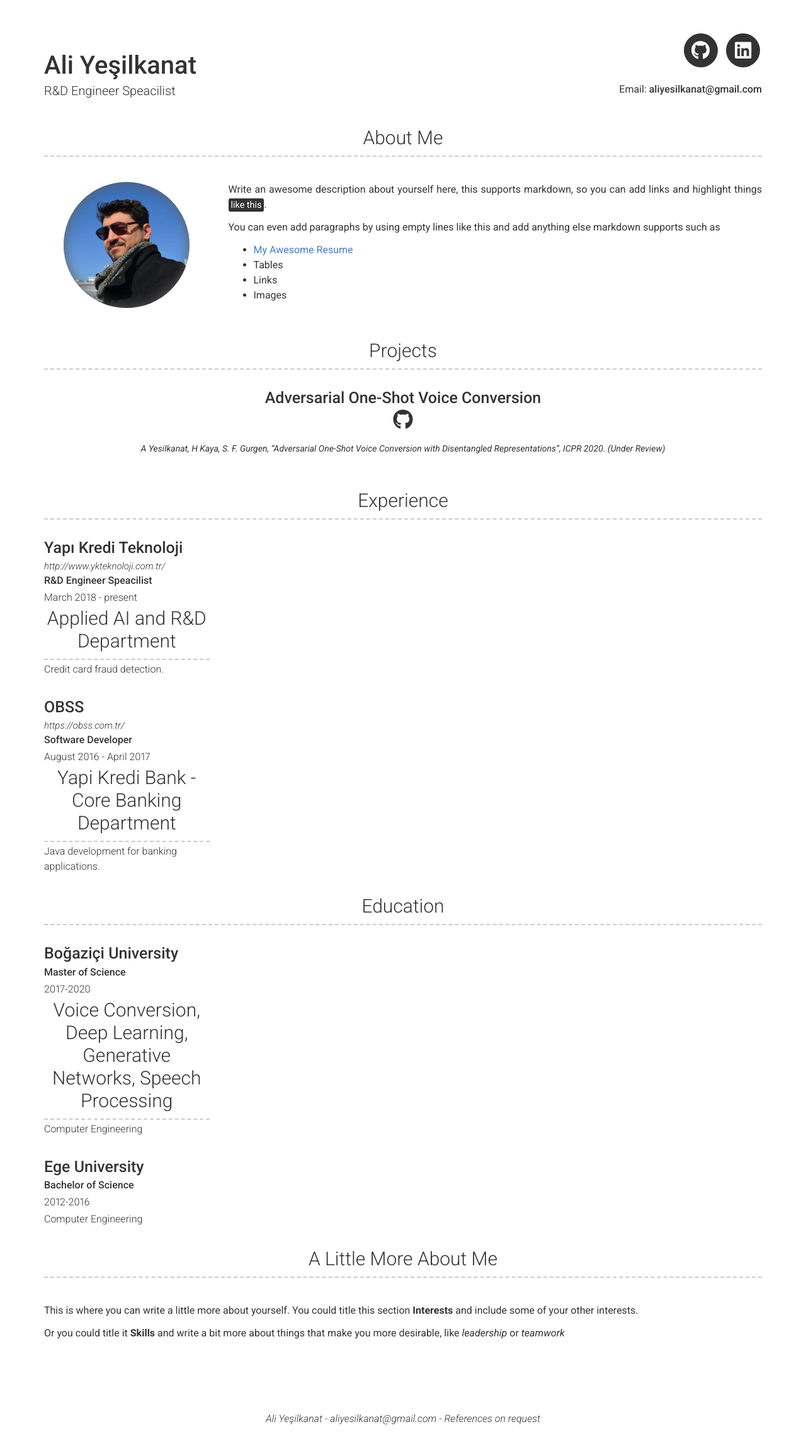
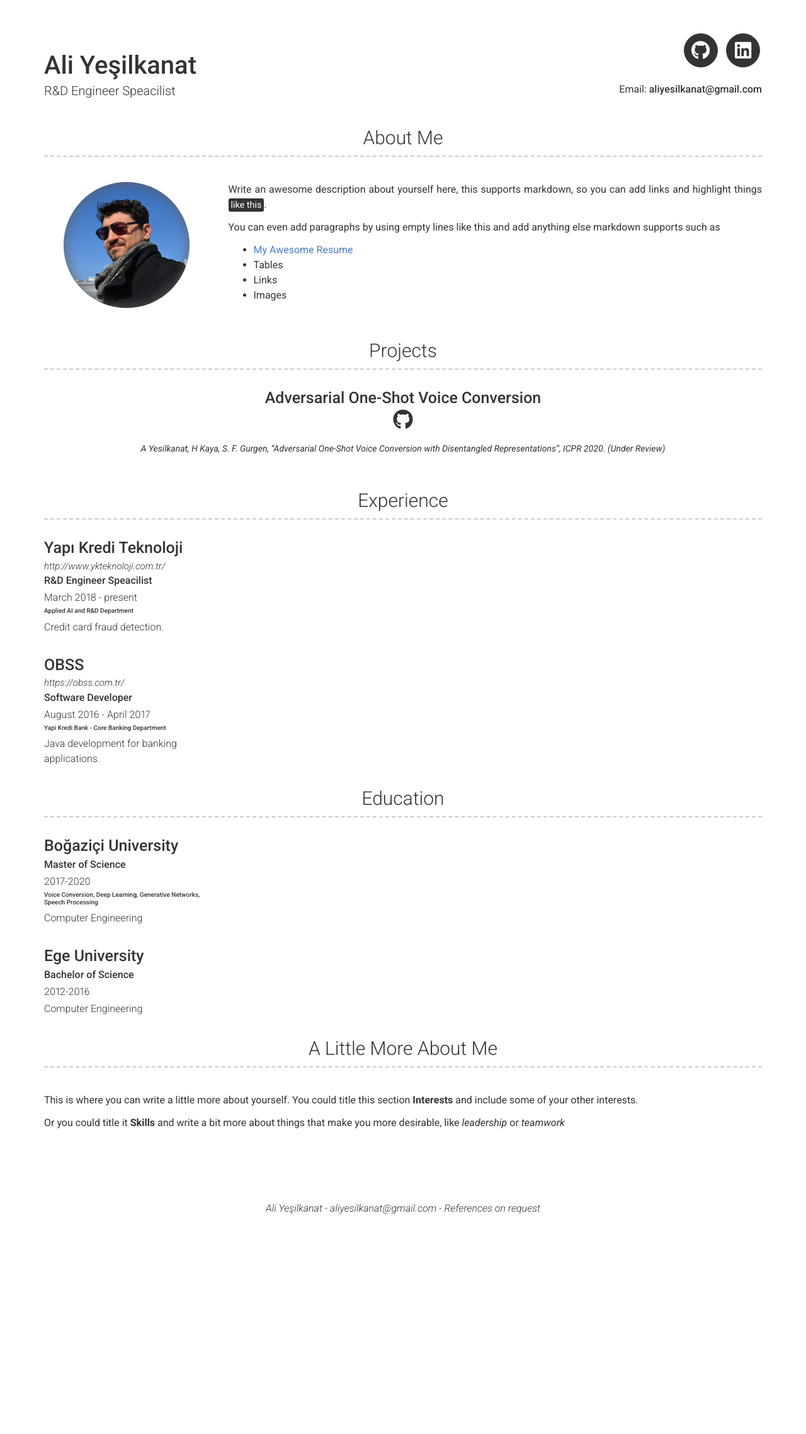
Before and after one commit to aliyesilkanat/aliyesilkanat.github.io, a Jekyll site: the page built from index.md, in a window 1280 px wide. Shown: the whole page at 63% size. Built offline with Jekyll 4.4.1, drawn with Linux system fonts in a browser that asks for light colours; nearby versions of some CDN libraries; after the commit the page ends 1943 px from its top, so only the background shows below that.

Commit message:
Update left.html

```diff
--- a/_includes/left.html
+++ b/_includes/left.html
@@ -20,7 +20,7 @@
       </p>
     {%- endif -%}
   {%- if include.item.quote -%}
-      <h3>{{ include.item.quote }}</h3>
+      <h5>{{ include.item.quote }}</h5>
     {%- endif -%}
   <p>{{ include.item.description | strip | markdownify }}</p>
   </div>
```
